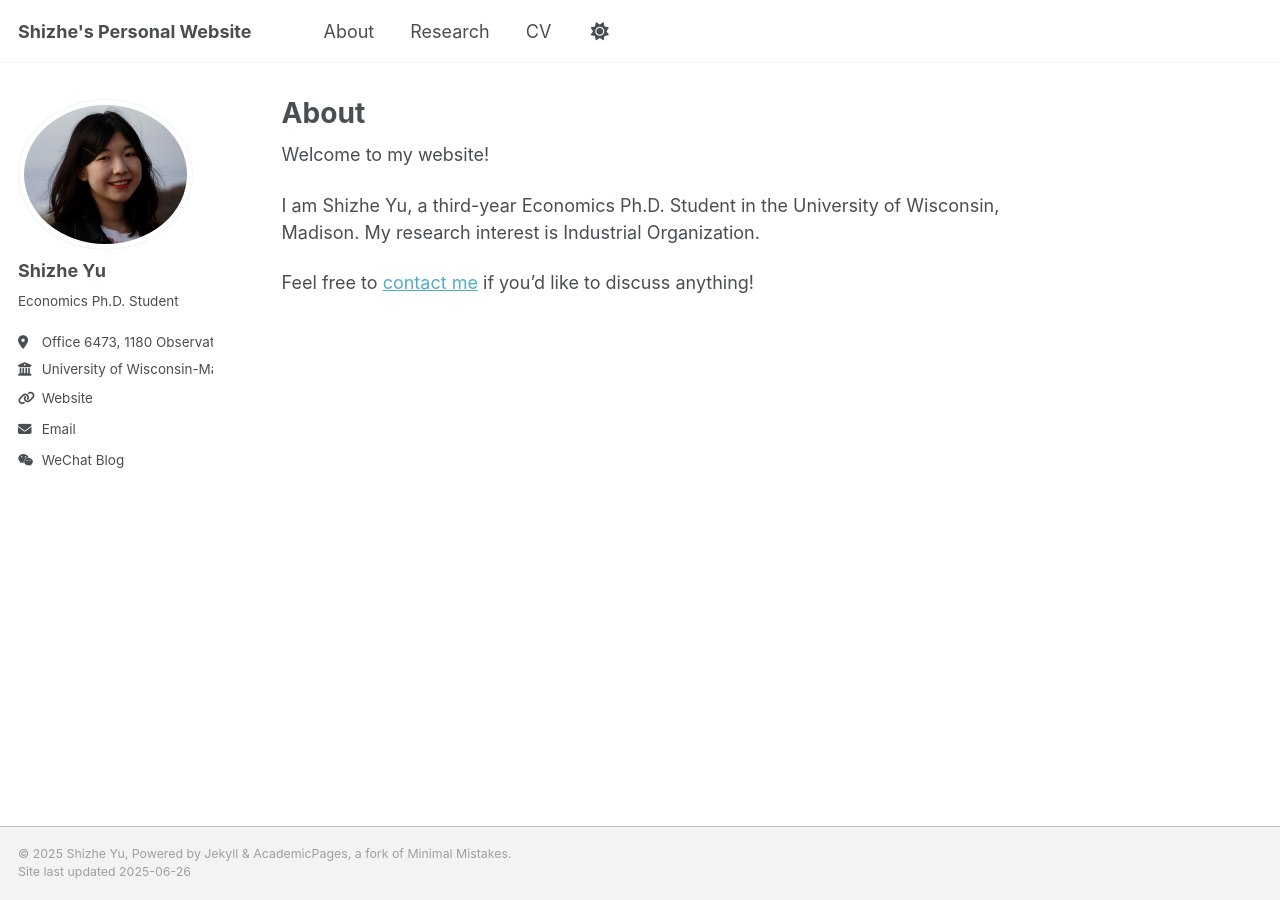
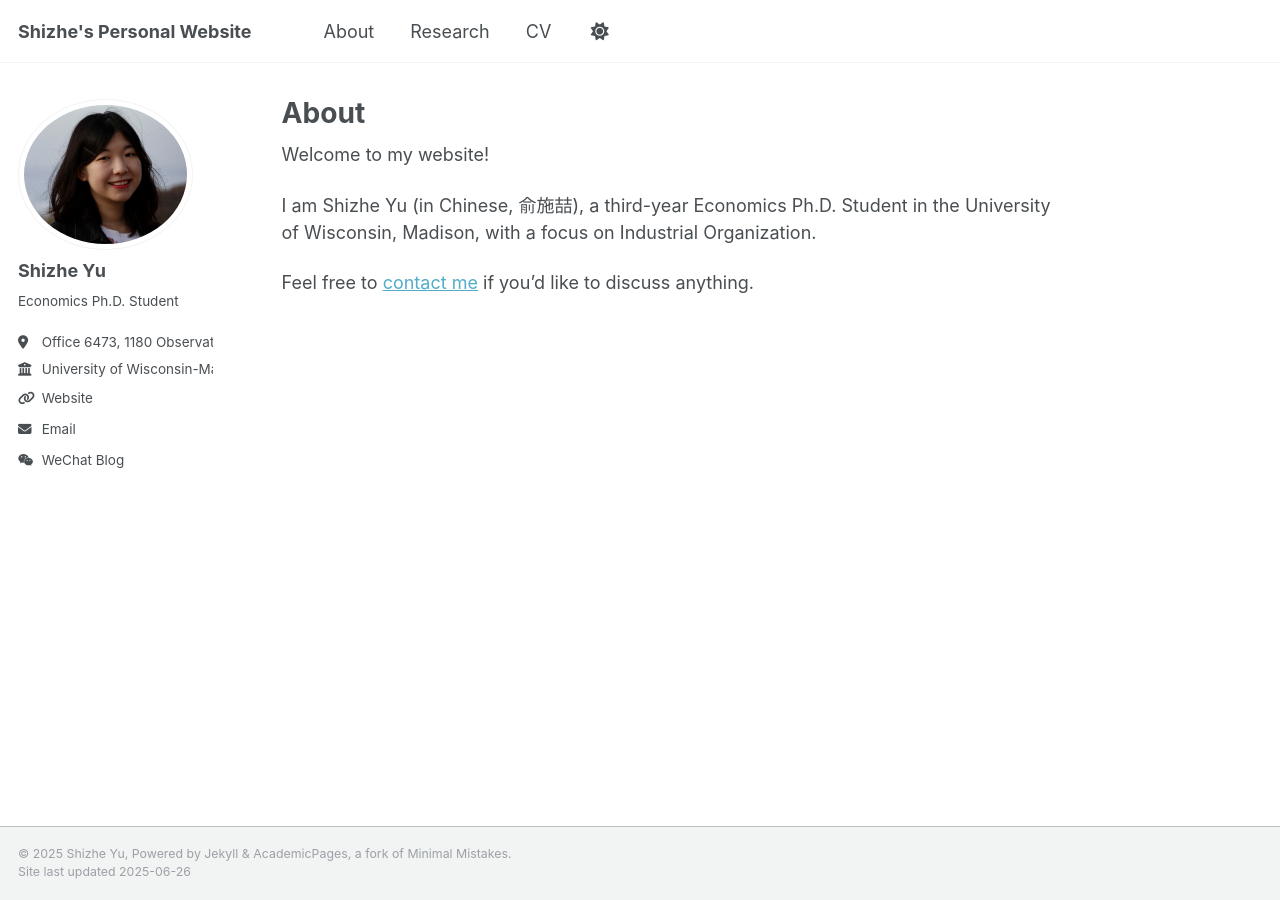
Before and after one commit to shizhe-yu/shizhe-yu.github.io, a Jekyll site: the page built from _pages/about.md, in a window 1280 px wide. Built offline with Jekyll 4.4.1, drawn with Linux system fonts in a browser that asks for light colours.

Commit message:
Update about.md

```diff
--- a/_pages/about.md
+++ b/_pages/about.md
@@ -9,6 +9,6 @@ redirect_from:
 
 Welcome to my website!
 
-I am Shizhe Yu, a third-year Economics Ph.D. Student in the University of Wisconsin, Madison. My research interest is Industrial Organization.
+I am Shizhe Yu (in Chinese, 俞施喆), a third-year Economics Ph.D. Student in the University of Wisconsin, Madison, with a focus on Industrial Organization.
 
-Feel free to [contact me](mailto:shizhe.yu@wisc.edu) if you'd like to discuss anything!
+Feel free to [contact me](mailto:shizhe.yu@wisc.edu) if you'd like to discuss anything.
```
